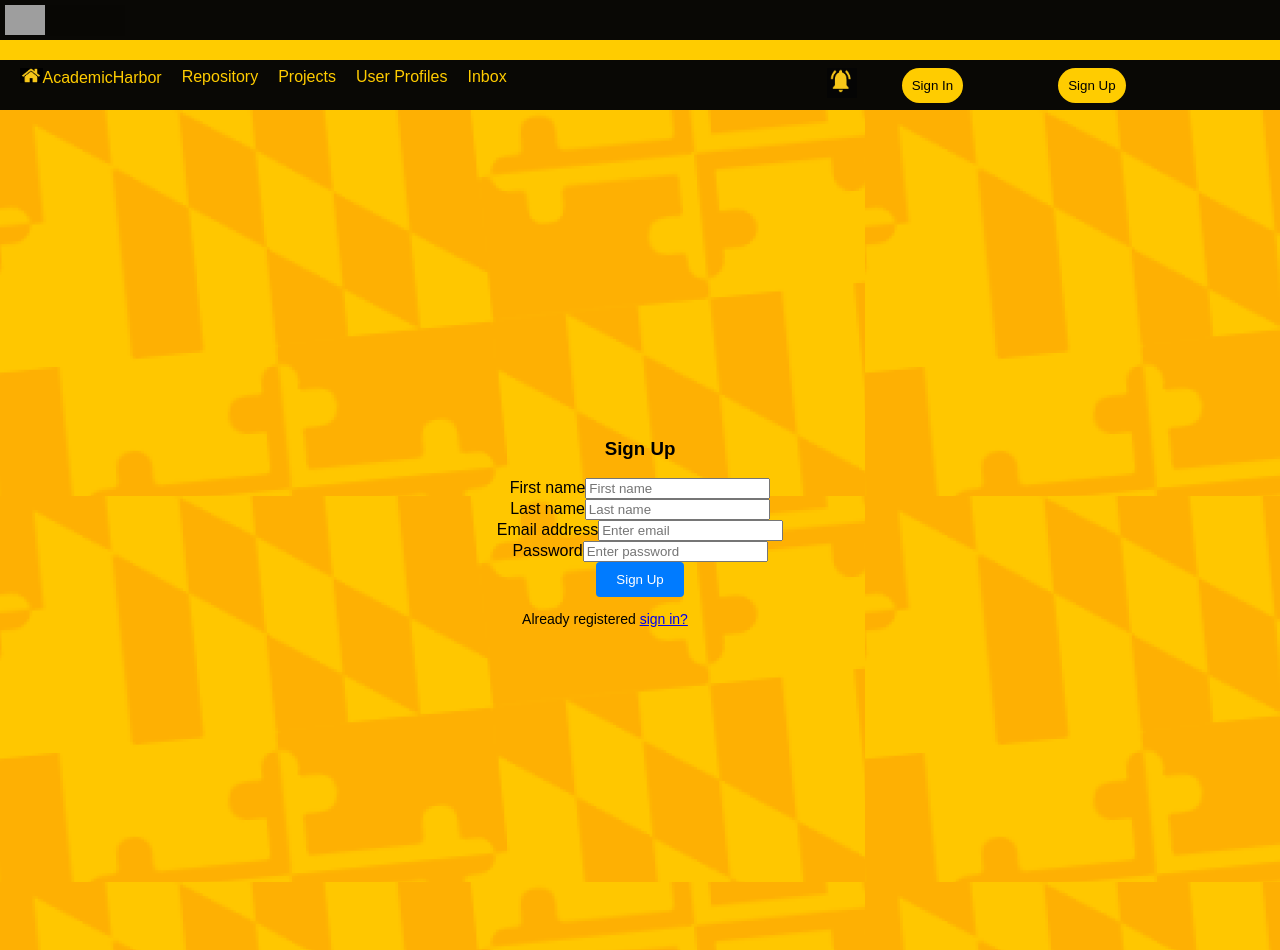
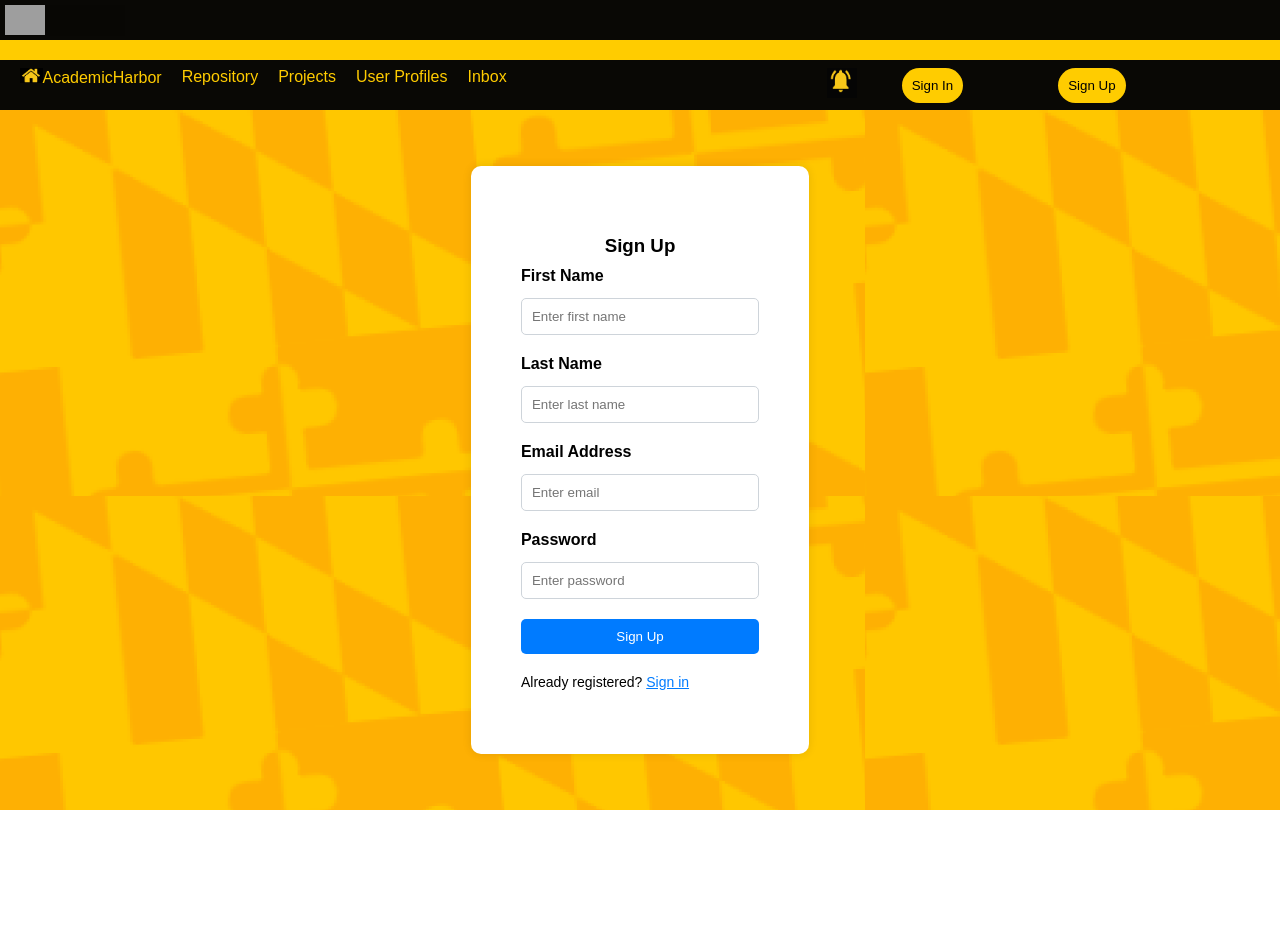
Before and after one commit to TaniyaBhadauria/AcademicHarbor, a React (Create React App) app in the folder academic-harbor-app/: page /signup in a window 1280 px wide. After the commit the page ends 810 px from the top, so only its background shows below. Built offline with nearby package versions, Linux system fonts and the light colour scheme; grey boxes are pictures that could not be loaded.

Commit message:
changes in signup and signin page

```diff
--- a/academic-harbor-app/src/pages/SignUp.tsx
+++ b/academic-harbor-app/src/pages/SignUp.tsx
@@ -1,7 +1,8 @@
 import React, { useState } from 'react';
 import { useNavigate } from 'react-router-dom';
-import backgroundImage from './images/background.png'
-import Header from './Component/Header'
+import backgroundImage from './images/background.png';
+import Header from './Component/Header';
+import './styles/SignUp.css'; // Import your custom CSS for sign-up page styling
 
 const SignUp: React.FC = () => {
   const [username, setUsername] = useState('');
@@ -24,50 +25,33 @@ const SignUp: React.FC = () => {
   return (
     <div className="container">
       <Header />
-      <div className="login-container" style={{ backgroundImage: `url(${backgroundImage})`, padding: 100, marginLeft: 0, marginRight: 0, textAlign: 'center' }}>
-
-      <form>
+      <div className="login-container" style={{ backgroundImage: `url(${backgroundImage})`, padding: 30, marginLeft: 0, marginRight: 0, textAlign: 'center' }}>
+        <form className="signup-form">
           <h3>Sign Up</h3>
 
-        <div className="mb-3">
-          <label>First name</label>
-          <input
-            type="text"
-            className="form-control"
-            placeholder="First name"
-          />
+          <div className="form-group">
+            <label>First Name</label>
+            <input type="text" className="form-control" placeholder="Enter first name" />
           </div>
 
-        <div className="mb-3">
-          <label>Last name</label>
-          <input type="text" className="form-control" placeholder="Last name" />
+          <div className="form-group">
+            <label>Last Name</label>
+            <input type="text" className="form-control" placeholder="Enter last name" />
           </div>
 
-        <div className="mb-3">
-          <label>Email address</label>
-          <input
-            type="email"
-            className="form-control"
-            placeholder="Enter email"
-          />
+          <div className="form-group">
+            <label>Email Address</label>
+            <input type="email" className="form-control" placeholder="Enter email" />
           </div>
 
-        <div className="mb-3">
+          <div className="form-group">
             <label>Password</label>
-          <input
-            type="password"
-            className="form-control"
-            placeholder="Enter password"
-          />
+            <input type="password" className="form-control" placeholder="Enter password" />
           </div>
 
-        <div className="d-grid">
-          <button type="submit" className="btn btn-primary">
-            Sign Up
-          </button>
-        </div>
+          <button type="submit" className="btn btn-primary btn-block">Sign Up</button>
           <p className="forgot-password text-right">
-          Already registered <a href="/sign-in">sign in?</a>
+            Already registered? <a href="/sign-in">Sign in</a>
           </p>
         </form>
       </div>
--- a/academic-harbor-app/src/pages/styles/SignUp.css
+++ b/academic-harbor-app/src/pages/styles/SignUp.css
@@ -1,59 +1,50 @@
-.container {
-    display: flex;
-    flex-direction: column;
-    align-items: center;
+/* SignUp.css */
+
+.signup-form {
+  background-color: #ffffff; /* White background */
+  padding: 50px; /* Add padding */
+  border-radius: 10px; /* Add border radius */
+  box-shadow: 0 0 10px rgba(0, 0, 0, 0.1); /* Add box shadow */
 }
 
-  .login-container {
-    background-size: cover;
-    padding: 20px;
+.signup-form h3 {
+  text-align: center;
+  margin-bottom: 10px; /* Add some space below the heading */
 }
 
-  h1 {
-    margin-bottom: 20px;
-  }
-
-  .form-fields {
-    display: inline-block;
+.signup-form label {
+  font-weight: bold; /* Make labels bold */
   text-align: left;
 }
 
-  .input-group {
-    margin-bottom: 15px;
+.signup-form .form-control {
+  width: 100%;
+  padding: 10px;
+  margin-top: 8px;
+  margin-bottom: 0px;
+  border: 1px solid #ced4da; /* Add border */
+  border-radius: 5px; /* Add border radius */
 }
 
-  label {
-    display: block;
-    margin-bottom: 5px;
+.signup-form .btn-primary {
+  width: 100%;
+  padding: 10px;
+  border: none;
+  border-radius: 5px;
+  background-color: #007bff; /* Button color */
+  color: #fff; /* Text color */
+  cursor: pointer;
+  transition: background-color 0.3s ease; /* Add transition effect */
 }
 
-  .input-group input {
-    width: 250px;
+.signup-form .btn-primary:hover {
+  background-color: #0056b3; /* Darker button color on hover */
 }
 
-  .password-field {
-    position: relative;
+.signup-form .forgot-password {
+  margin-top: 20px;
 }
 
-  .password-toggle {
-    position: absolute;
-    right: 5px;
-    top: 50%;
-    transform: translateY(-50%);
-    cursor: pointer;
+.signup-form .forgot-password a {
+  color: #007bff; /* Link color */
 }
-
-  .remember-me {
-    margin-bottom: 10px;
-  }
-
-  .forgot-password,
-  .sign-up {
-    margin-top: 10px;
-  }
-
-  button {
-    margin-top: 10px;
-  }
-
-  /* Adjust styling as needed */
```
Lines whose indentation alone changed are shown as unchanged.
